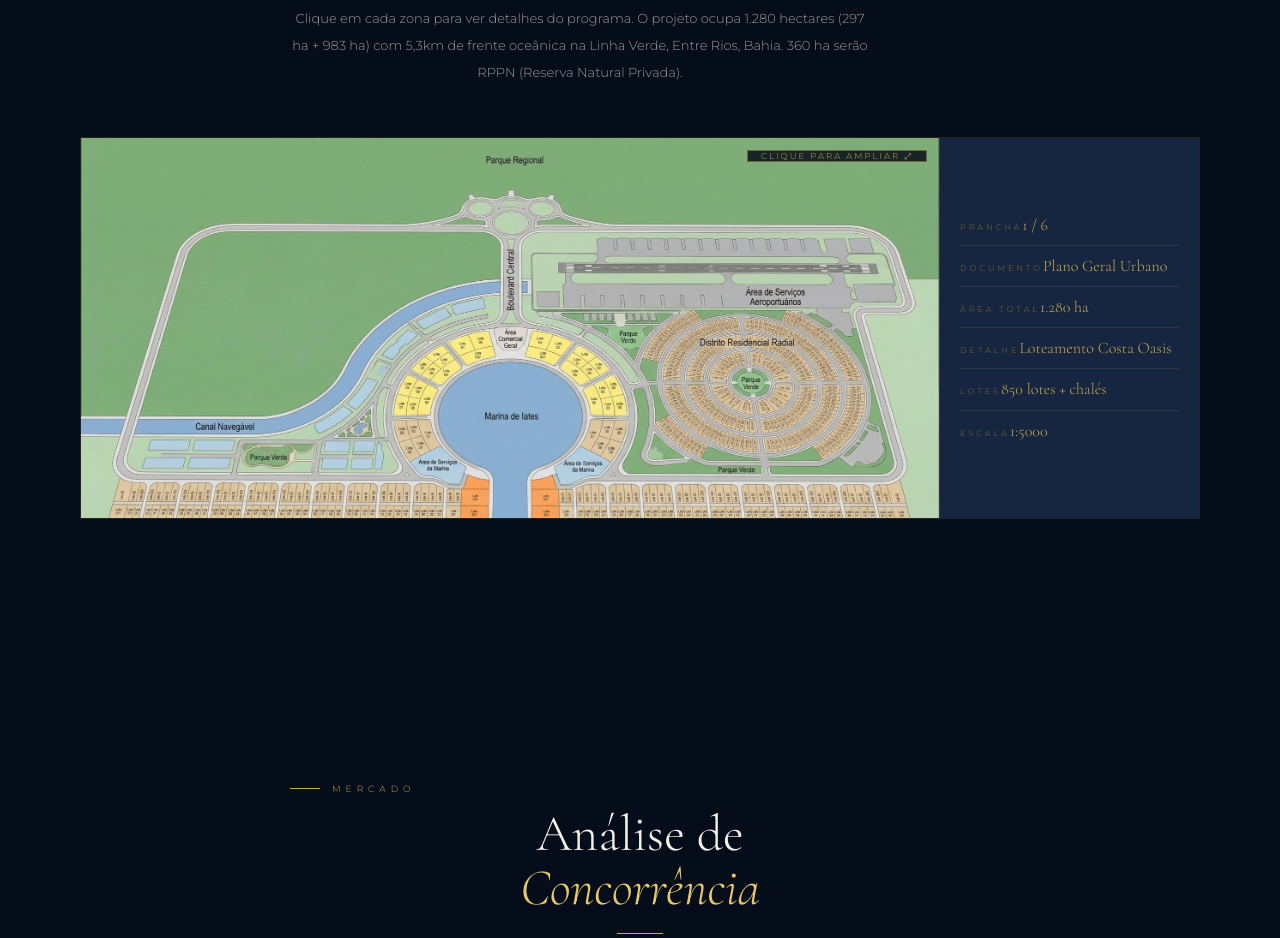
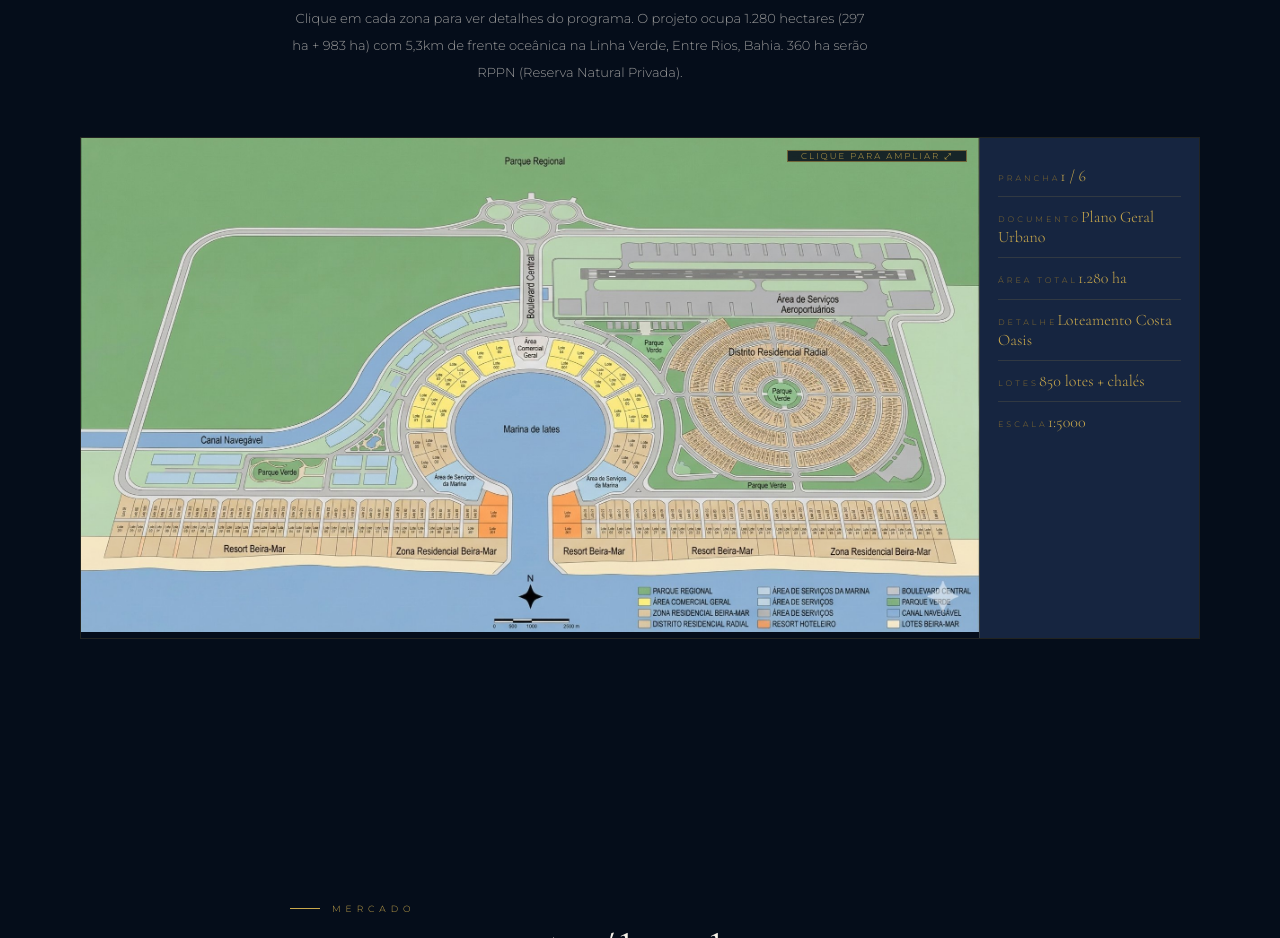
Before and after one commit to RenanRass/Subauma-Resort, a plain HTML site: page index.html in a window 1280 px wide. Shown: the part 2620-3558 px from the top of the page. Drawn offline with nearby package versions, Linux system fonts and the light colour scheme.

Commit message:
Add files via upload

```diff
--- a/index.html
+++ b/index.html
@@ -126,11 +126,11 @@ h1.ht em{font-style:italic;color:var(--gl);}
 .mp-tt-row:last-child{border:none;}
 .mp-tt-key{color:var(--dim);letter-spacing:.5px;}
 .mp-tt-val{color:var(--gold);font-family:'Cormorant Garamond',serif;font-size:14px;}
-.mp-carousel-wrap{display:grid;grid-template-columns:1fr 260px;border:1px solid var(--border);margin-bottom:44px;}
-.mp-slides{position:relative;background:#050d1a;overflow:hidden;min-height:380px;}
-.mp-slide{display:none;width:100%;line-height:0;position:relative;}
+.mp-carousel-wrap{display:grid;grid-template-columns:1fr 220px;border:1px solid var(--border);margin-bottom:44px;}
+.mp-slides{position:relative;background:#050d1a;overflow:hidden;}
+.mp-slide{display:none;width:100%;line-height:0;position:relative;background:#050d1a;}
 .mp-slide.active{display:block;}
-.mp-slide img{width:100%;height:380px;object-fit:cover;object-position:center top;display:block;cursor:zoom-in;}
+.mp-slide img{width:100%;height:auto;max-height:none;object-fit:contain;object-position:center top;display:block;cursor:zoom-in;background:#050d1a;}
 .mp-slide-badge{position:absolute;top:12px;right:12px;background:rgba(5,13,26,.85);border:1px solid rgba(201,168,76,.5);padding:5px 13px;font-size:8.5px;letter-spacing:2px;color:var(--gold);text-transform:uppercase;cursor:pointer;z-index:4;}
 .mp-arrow{position:absolute;top:50%;transform:translateY(-50%);z-index:5;background:rgba(5,13,26,.8);border:1px solid rgba(201,168,76,.5);color:var(--gold);font-size:20px;width:42px;height:42px;cursor:pointer;transition:all .25s;display:flex;align-items:center;justify-content:center;padding:0;line-height:1;}
 .mp-arrow:hover{background:rgba(201,168,76,.2);border-color:var(--gold);}
@@ -138,7 +138,7 @@ h1.ht em{font-style:italic;color:var(--gl);}
 .mp-dots{position:absolute;bottom:10px;left:50%;transform:translateX(-50%);display:flex;gap:7px;z-index:5;}
 .mp-dot{width:8px;height:8px;border-radius:50%;background:rgba(201,168,76,.3);cursor:pointer;border:none;padding:0;transition:background .25s;}
 .mp-dot.active{background:var(--gold);}
-.mp-slide-data{background:var(--n2);padding:18px 20px;display:flex;flex-direction:column;justify-content:center;border-left:1px solid var(--border);min-height:380px;}
+.mp-slide-data{background:var(--n2);padding:18px 18px;display:flex;flex-direction:column;justify-content:flex-start;border-left:1px solid var(--border);min-height:500px;}
 .mp-sd-row{padding:10px 0;border-bottom:1px solid var(--border);}
 .mp-sd-row:last-child{border:none;}
 .mp-sd-label{font-size:8px;letter-spacing:3px;color:var(--gd);text-transform:uppercase;margin-bottom:4px;}
```
